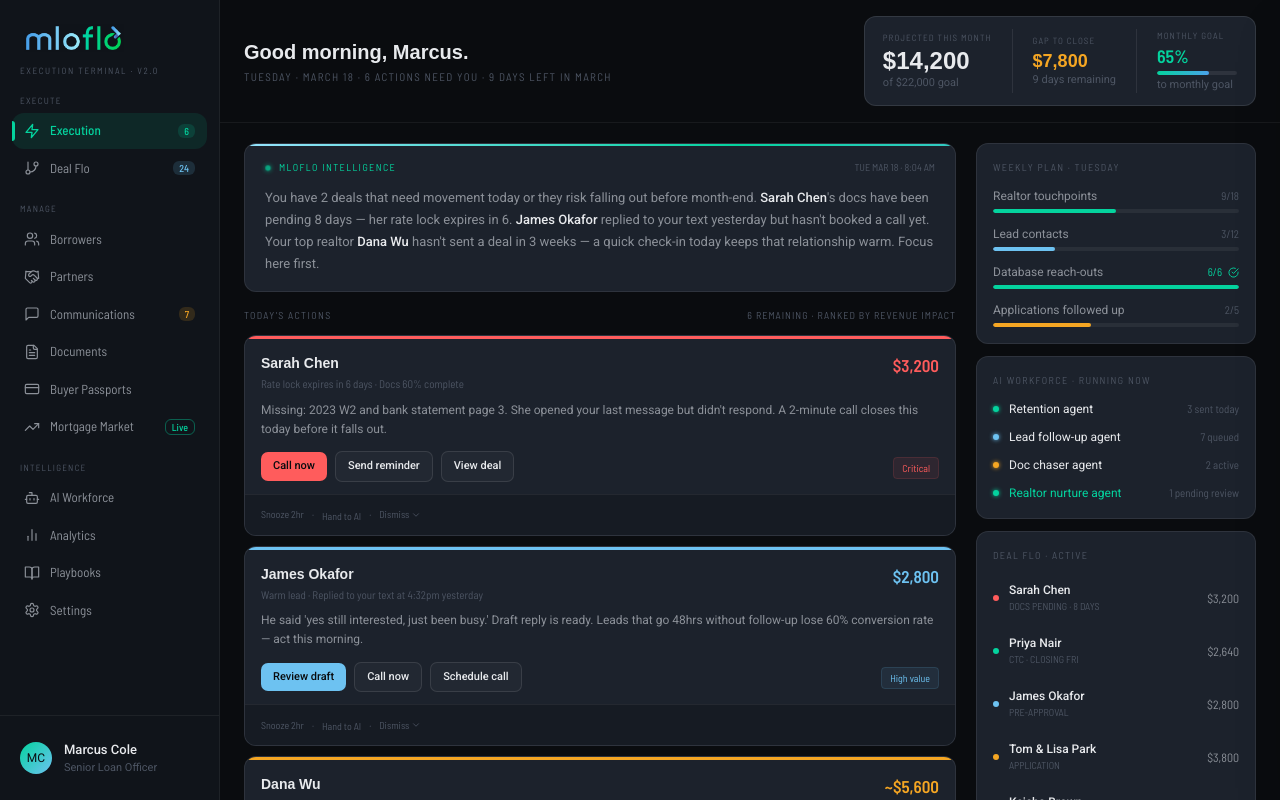
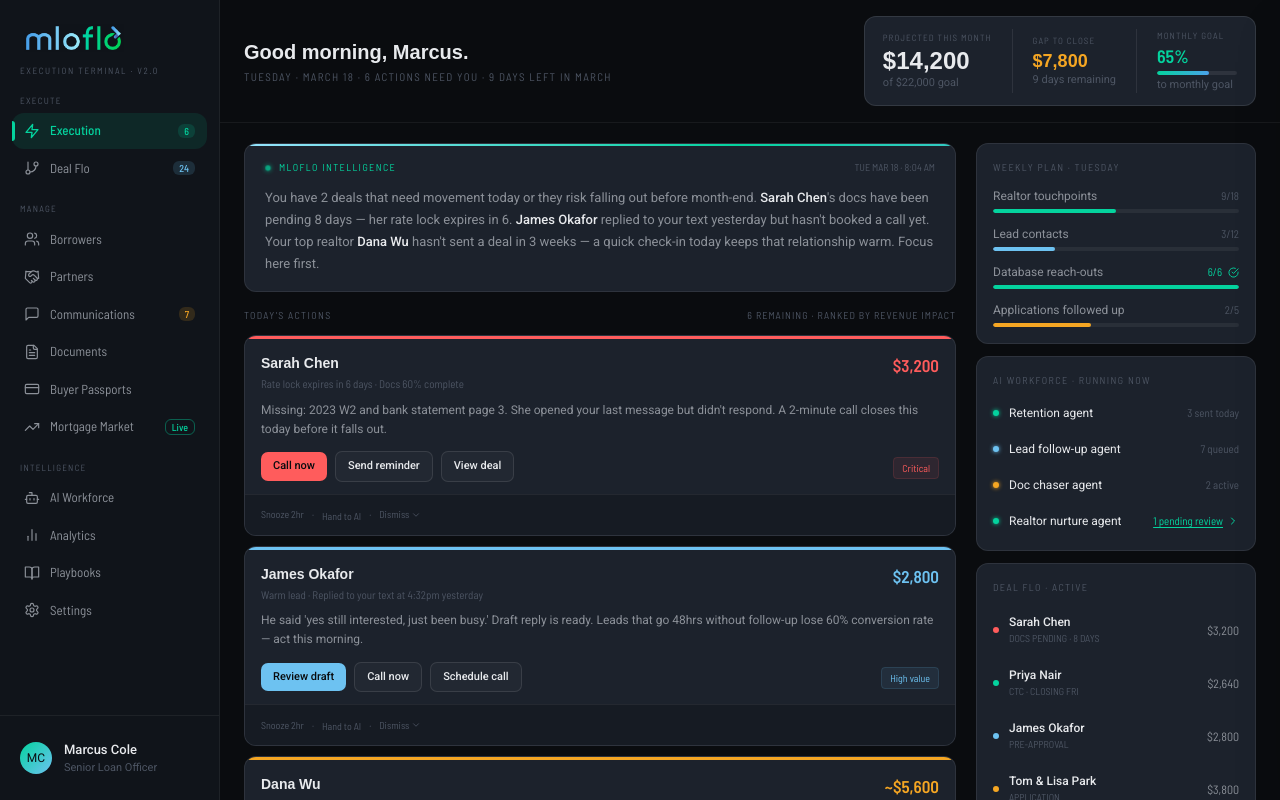
Before and after one commit to DossBoss76/Mloflo2.0, a React (Vite) app: page / in a window 1280 px wide. Built offline with nearby package versions, Linux system fonts and the light colour scheme; a web font is replaced by a local one.

Commit message:
Refactor AiWorkforcePanel, add agent icons

```diff
--- a/src/screens/Execution/RightPanel.tsx
+++ b/src/screens/Execution/RightPanel.tsx
@@ -1,4 +1,4 @@
-import { CheckCircle } from 'lucide-react';
+import { CheckCircle, ChevronRight } from 'lucide-react';
 import { useEffect, useState } from 'react';
 import { useApp } from '../../context/AppContext';
 import { WEEKLY_PLAN, AI_AGENTS } from '../../constants/mockData';
@@ -82,17 +82,19 @@ function AiWorkforcePanel() {
         {AI_AGENTS.map(agent => (
           <div
             key={agent.name}
-            className={`flex items-center gap-2.5 ${agent.clickable ? 'cursor-pointer hover:opacity-80 transition-opacity' : ''}`}
+            className={`flex items-center gap-2.5 rounded-lg px-1 py-1 -mx-1 transition-colors ${agent.clickable ? 'cursor-pointer hover:bg-[#222832]' : ''}`}
             onClick={agent.clickable ? () => openDrawer({ type: 'ai-review', title: agent.name }) : undefined}
           >
-            <div
-              className="w-1.5 h-1.5 rounded-full flex-shrink-0 animate-pulse-dot"
-              style={{ background: agent.color, boxShadow: `0 0 4px ${agent.color}` }}
-            />
-            <span className={`font-roboto text-[12px] flex-1 ${agent.clickable ? 'text-[#04d39e]' : 'text-[#e8eaed]'}`}>
-              {agent.name}
-            </span>
-            <span className="font-barlow text-[11px] text-[#4d5563]">{agent.count}</span>
+            <div className="w-1.5 h-1.5 rounded-full flex-shrink-0 animate-pulse-dot" style={{ background: agent.color, boxShadow: `0 0 4px ${agent.color}` }}/>
+            <span className="font-roboto text-[12px] text-[#e8eaed] flex-1">{agent.name}</span>
+            {agent.clickable ? (
+              <div className="flex items-center gap-1">
+                <span className="font-barlow text-[11px] underline underline-offset-2" style={{ color: '#04d39e' }}>{agent.count}</span>
+                <ChevronRight size={12} style={{ color: '#04d39e' }} />
+              </div>
+            ) : (
+              <span className="font-barlow text-[11px] text-[#4d5563]">{agent.count}</span>
+            )}
           </div>
         ))}
       </div>
```
